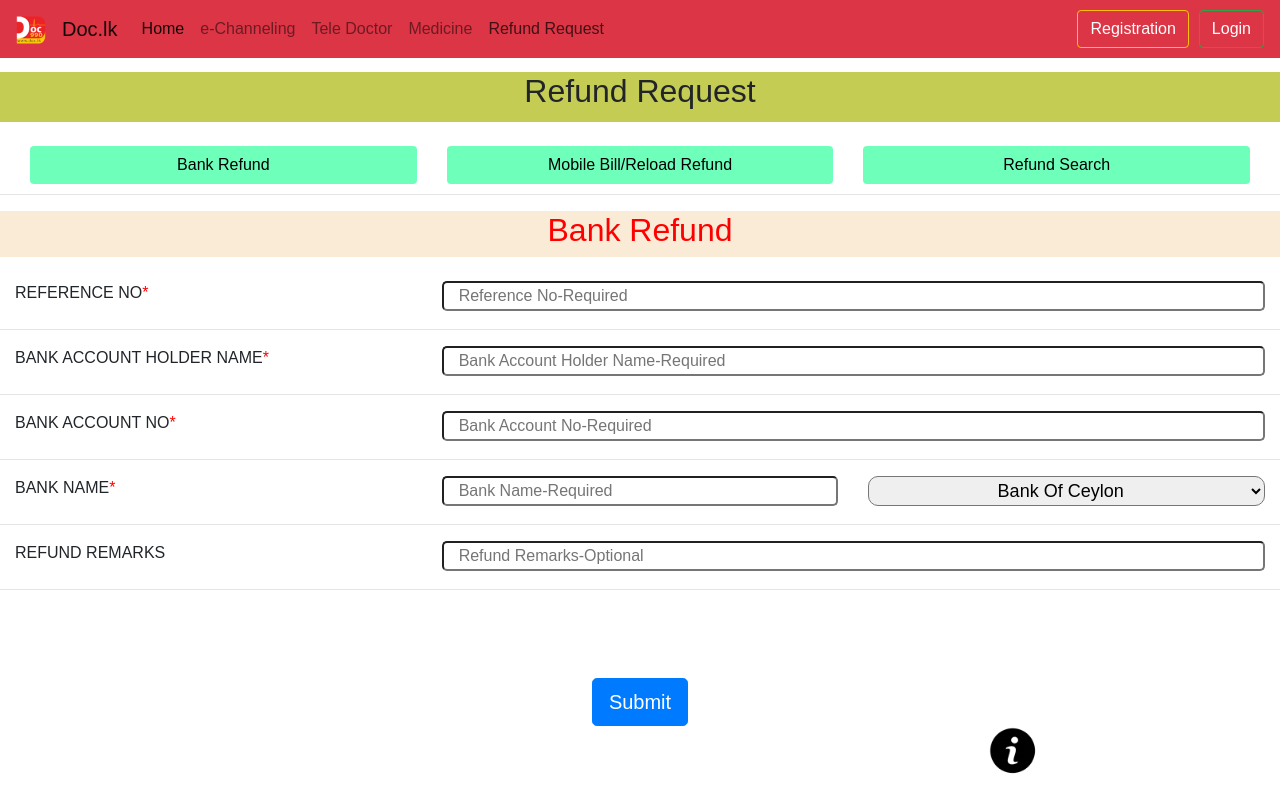
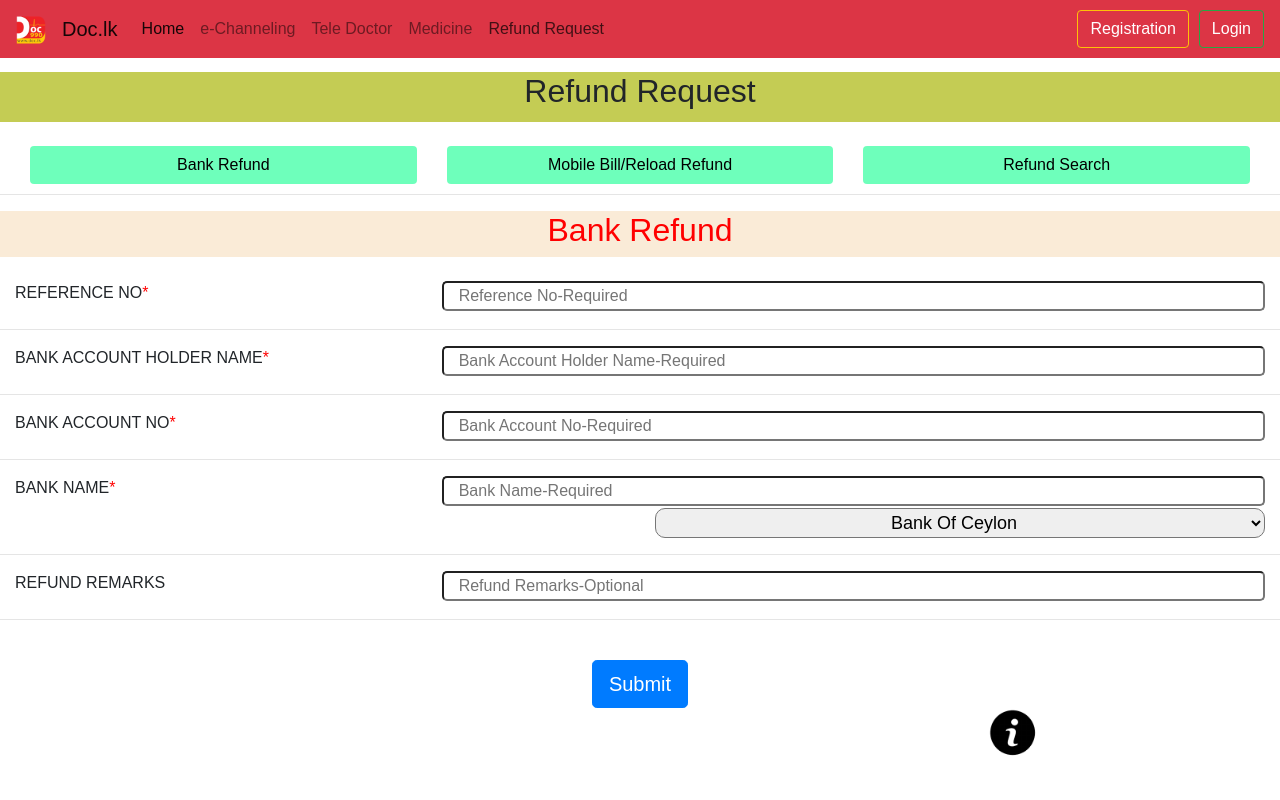
Before and after one commit to hiranthaA/uee_doc_lk, a React (Create React App) app: page / in a window 1280 px wide. Both pictures are taken after a click on the link "Refund Request". Built offline with nearby package versions, Linux system fonts and the light colour scheme.

Commit message:
UI fixed

```diff
--- a/src/components/body/content/refund/bankrefund.js
+++ b/src/components/body/content/refund/bankrefund.js
@@ -139,13 +139,15 @@ class BankRefund extends Component {
                         <label for="bankName">BANK NAME<font color="red">*</font></label>
                     </div>
 
-                    <div className="col-4">
+                    <div className="col-8">
 
                         <input class="form_input" type="text" for="bankSelect" id="bankName" placeholder="Bank Name-Required"></input>
 
                     </div>
                     <div class="clearfix visible-xs"></div>
-                    <div className="col-4">
+                    <div class="clearfix visible-xs"></div>
+                    <div className="col-6"></div>
+                    <div className="col-6">
                         <select class="form_bank_option" id="bankSelect" for="bankName" value={this.state.selectedBank} onChange={this.handleBankSelect}>
                             <option value="1">Bank Of Ceylon</option>
                             <option value="2">Commercial Bank</option>
@@ -165,7 +167,7 @@ class BankRefund extends Component {
                     </div>
                 </div>
                 <hr/>
-                <br/><br/>
+
                 <br/>
                 <button type="submit" className="btn btn-lg btn-primary" onClick={this.validate}>Submit</button>
 
```
